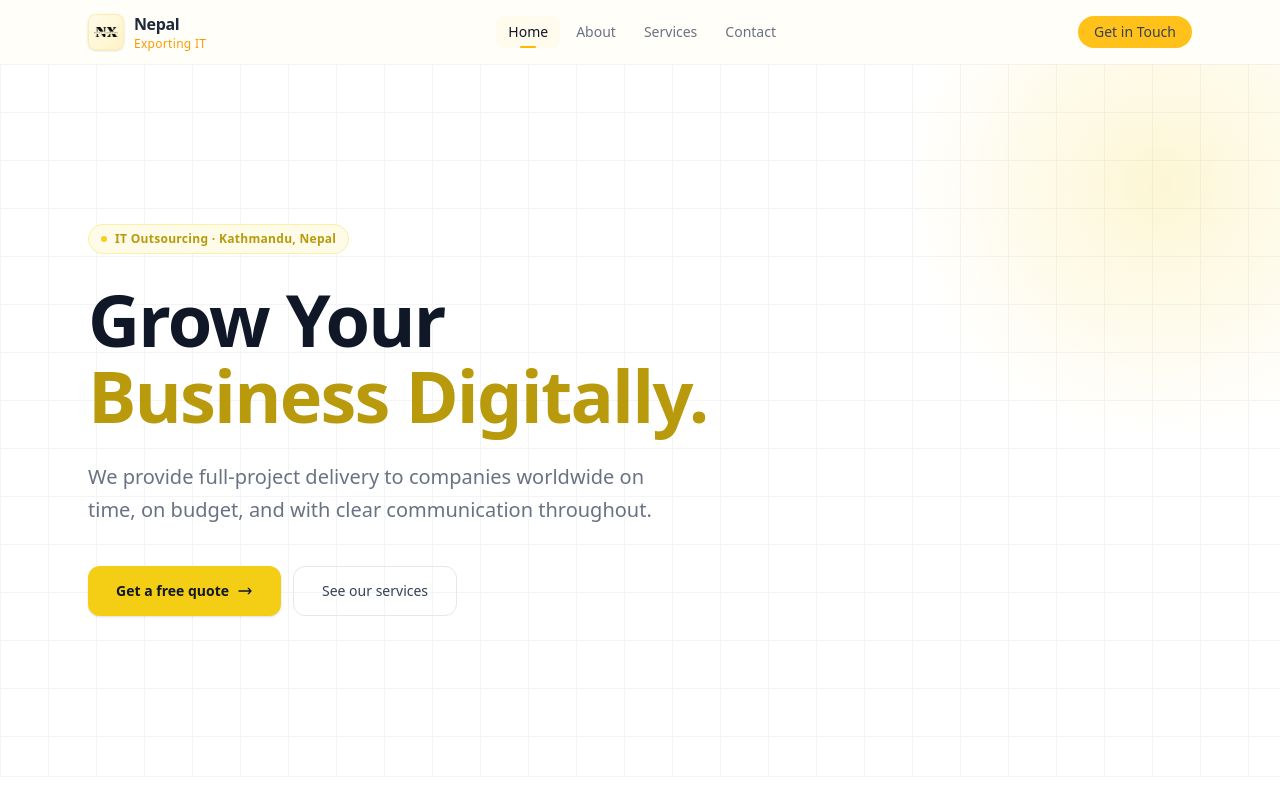
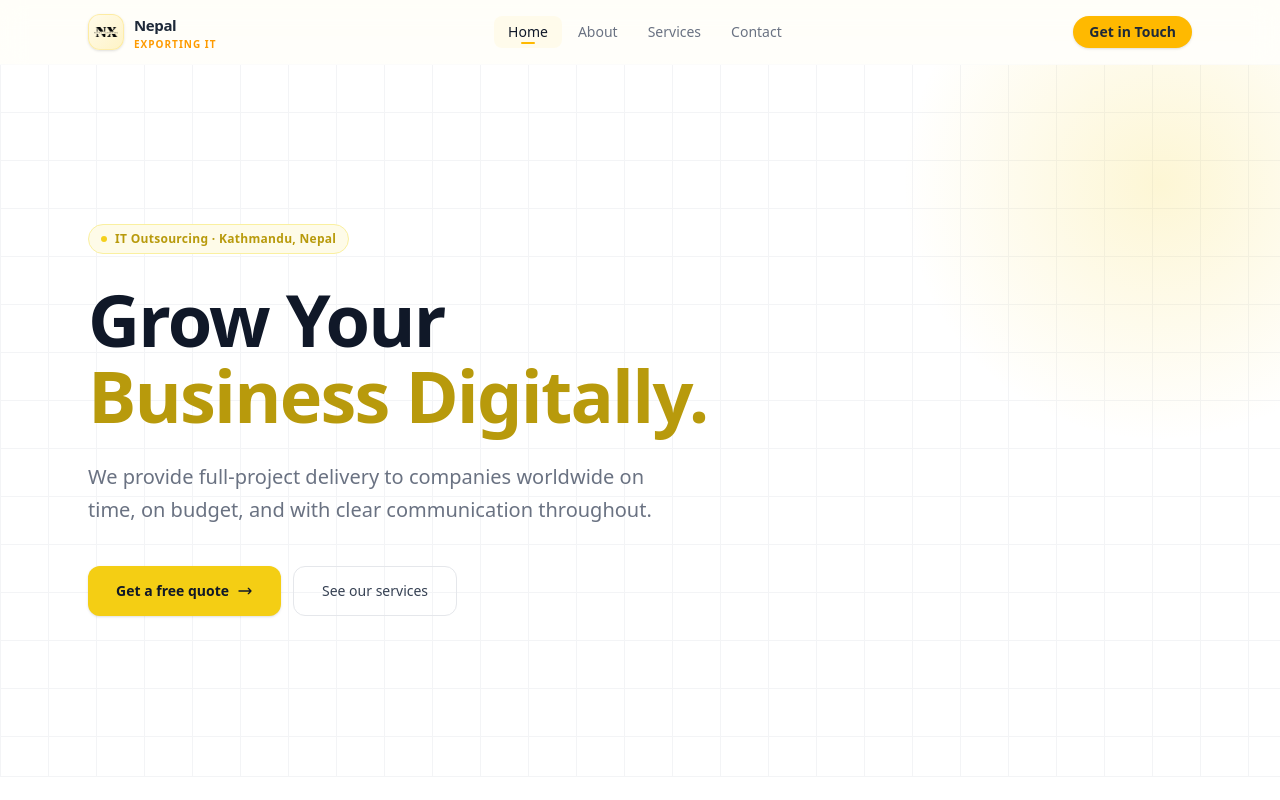
Before and after one commit to NepalExportingIT/Company_website, a Next.js app in the folder nepalexportingit/: page / in a window 1280 px wide. Shown: the top 800 px of the page. Built offline with nearby package versions, Linux system fonts and the light colour scheme.

Commit message:
feat: enhance Navbar styling and layout for improved user experience

```diff
--- a/nepalexportingit/app/components/Navbar.tsx
+++ b/nepalexportingit/app/components/Navbar.tsx
@@ -30,7 +30,6 @@ export default function Navbar() {
     return () => window.removeEventListener('scroll', handleScroll)
   }, [])
 
-  // Prevent body scroll when mobile menu is open
   useEffect(() => {
     if (isOpen) {
       document.body.style.overflow = 'hidden'
@@ -47,15 +46,16 @@ export default function Navbar() {
       <nav
         className={`fixed top-0 left-0 right-0 z-50 transition-all duration-300 ${
           scrolled
-            ? 'bg-white/80 backdrop-blur-lg shadow-sm'
-            : 'bg-white/50 backdrop-blur-sm'
+            ? 'bg-white/90 backdrop-blur-xl shadow-[0_1px_12px_rgba(0,0,0,0.06)] border-b border-gray-100/80'
+            : 'bg-white/60 backdrop-blur-md border-b border-transparent'
         }`}
       >
         <div className="max-w-6xl mx-auto px-4 sm:px-6">
           <div className="flex justify-between items-center h-14 sm:h-16">
+
             {/* Logo */}
             <Link href="/" className="flex items-center gap-2.5 group">
-              <div className="relative w-8 h-8 sm:w-9 sm:h-9 flex items-center justify-center rounded-lg bg-gradient-to-br from-amber-50 to-amber-100 border border-amber-200/50 shadow-sm group-hover:shadow-md transition-all duration-300">
+              <div className="relative w-8 h-8 sm:w-9 sm:h-9 flex items-center justify-center rounded-xl bg-gradient-to-br from-amber-50 to-amber-100 border border-amber-200/60 shadow-sm group-hover:shadow-amber-100 group-hover:border-amber-300/60 transition-all duration-300">
                 <Image
                   src="/images/logo.png"
                   alt="Nepal Exporting IT"
@@ -64,33 +64,33 @@ export default function Navbar() {
                   className="object-contain w-6 h-6"
                 />
               </div>
-              <div className="flex flex-col leading-none">
-                <span className="text-sm sm:text-base font-semibold text-gray-800 tracking-tight">
+              <div className="flex flex-col leading-none gap-0.5">
+                <span className="text-sm sm:text-[15px] font-semibold text-gray-800 tracking-tight">
                   Nepal
                 </span>
-                <span className="text-[10px] sm:text-xs font-medium text-amber-500 tracking-wide">
+                <span className="text-[9px] sm:text-[10px] font-semibold text-amber-500 tracking-widest uppercase">
                   Exporting IT
                 </span>
               </div>
             </Link>
 
             {/* Desktop Navigation */}
-            <div className="hidden md:flex items-center gap-1">
+            <div className="hidden md:flex items-center gap-0.5">
               {navLinks.map((link: NavLink) => {
                 const isActive = pathname === link.href
                 return (
                   <Link
                     key={link.name}
                     href={link.href}
-                    className={`relative px-3 py-1.5 text-sm font-medium rounded-lg transition-all duration-200 ${
+                    className={`relative px-3.5 py-1.5 text-sm font-medium rounded-lg transition-all duration-200 ${
                       isActive
-                        ? 'text-gray-900 bg-amber-50/80'
-                        : 'text-gray-500 hover:text-gray-800 hover:bg-gray-50'
+                        ? 'text-gray-900 bg-amber-50'
+                        : 'text-gray-500 hover:text-gray-800 hover:bg-gray-50/80'
                     }`}
                   >
                     {link.name}
                     {isActive && (
-                      <span className="absolute bottom-0 left-1/2 -translate-x-1/2 w-4 h-0.5 bg-amber-400 rounded-full" />
+                      <span className="absolute bottom-1 left-1/2 -translate-x-1/2 w-3.5 h-[2px] bg-amber-400 rounded-full" />
                     )}
                   </Link>
                 )
@@ -98,10 +98,10 @@ export default function Navbar() {
             </div>
 
             {/* CTA Button */}
-            <div className="hidden md:flex items-center gap-3">
+            <div className="hidden md:flex items-center">
               <Link
                 href="/contact"
-                className="px-4 py-1.5 text-sm font-medium text-gray-700 bg-amber-400/90 hover:bg-amber-400 rounded-full transition-all duration-200 hover:shadow-md hover:shadow-amber-200/50 active:scale-95"
+                className="px-4 py-1.5 text-sm font-semibold text-gray-800 bg-amber-400 hover:bg-amber-300 rounded-full transition-all duration-200 shadow-sm hover:shadow-md hover:shadow-amber-200/60 active:scale-95"
               >
                 Get in Touch
               </Link>
@@ -110,23 +110,23 @@ export default function Navbar() {
             {/* Mobile Menu Button */}
             <button
               onClick={() => setIsOpen(!isOpen)}
-              className="md:hidden relative w-8 h-8 flex items-center justify-center rounded-lg hover:bg-gray-100 transition-colors"
+              className="md:hidden relative w-8 h-8 flex items-center justify-center rounded-lg hover:bg-gray-100/80 transition-colors"
               aria-label="Toggle menu"
             >
               <div className="w-5 h-5 relative">
                 <span
-                  className={`absolute left-0 top-1/2 w-5 h-0.5 bg-gray-600 transform transition-all duration-300 ${
-                    isOpen ? 'rotate-45 translate-y-0' : '-translate-y-1.5'
+                  className={`absolute left-0 top-1/2 w-5 h-[1.5px] bg-gray-600 transform transition-all duration-300 ${
+                    isOpen ? 'rotate-45 translate-y-0' : '-translate-y-[5px]'
                   }`}
                 />
                 <span
-                  className={`absolute left-0 top-1/2 w-5 h-0.5 bg-gray-600 transform transition-all duration-300 ${
-                    isOpen ? 'opacity-0' : 'opacity-100'
+                  className={`absolute left-0 top-1/2 w-5 h-[1.5px] bg-gray-600 transform transition-all duration-300 ${
+                    isOpen ? 'opacity-0 scale-x-0' : 'opacity-100'
                   }`}
                 />
                 <span
-                  className={`absolute left-0 top-1/2 w-5 h-0.5 bg-gray-600 transform transition-all duration-300 ${
-                    isOpen ? '-rotate-45 translate-y-0' : 'translate-y-1.5'
+                  className={`absolute left-0 top-1/2 w-5 h-[1.5px] bg-gray-600 transform transition-all duration-300 ${
+                    isOpen ? '-rotate-45 translate-y-0' : 'translate-y-[5px]'
                   }`}
                 />
               </div>
@@ -140,13 +140,13 @@ export default function Navbar() {
         <div className="fixed inset-0 z-40 md:hidden">
           {/* Backdrop */}
           <div
-            className="absolute inset-0 bg-black/20 backdrop-blur-sm"
+            className="absolute inset-0 bg-black/15 backdrop-blur-[2px]"
             onClick={() => setIsOpen(false)}
           />
 
           {/* Menu Panel */}
-          <div className="absolute top-14 left-0 right-0 bg-white/95 backdrop-blur-lg border-b border-gray-100 shadow-lg">
-            <div className="px-4 py-4 space-y-1">
+          <div className="absolute top-14 left-0 right-0 bg-white/97 backdrop-blur-xl border-b border-gray-100 shadow-xl shadow-gray-900/5">
+            <div className="px-3 py-3 space-y-0.5">
               {navLinks.map((link: NavLink) => {
                 const isActive = pathname === link.href
                 return (
@@ -154,33 +154,34 @@ export default function Navbar() {
                     key={link.name}
                     href={link.href}
                     onClick={() => setIsOpen(false)}
-                    className={`flex items-center gap-3 px-4 py-3 rounded-xl text-sm font-medium transition-all duration-200 ${
+                    className={`flex items-center gap-3 px-4 py-2.5 rounded-xl text-sm font-medium transition-all duration-200 ${
                       isActive
                         ? 'text-gray-900 bg-amber-50 border border-amber-200/50'
-                        : 'text-gray-600 hover:text-gray-900 hover:bg-gray-50 border border-transparent'
+                        : 'text-gray-500 hover:text-gray-800 hover:bg-gray-50 border border-transparent'
                     }`}
                   >
-                    <span className={`w-1.5 h-1.5 rounded-full ${
-                      isActive ? 'bg-amber-400' : 'bg-gray-300'
+                    <span className={`w-1.5 h-1.5 rounded-full flex-shrink-0 ${
+                      isActive ? 'bg-amber-400' : 'bg-gray-200'
                     }`} />
                     {link.name}
                     {isActive && (
-                      <svg className="w-4 h-4 ml-auto text-amber-400" fill="none" viewBox="0 0 24 24" stroke="currentColor">
-                        <path strokeLinecap="round" strokeLinejoin="round" strokeWidth={2} d="M5 13l4 4L19 7" />
+                      <svg className="w-3.5 h-3.5 ml-auto text-amber-400" fill="none" viewBox="0 0 24 24" stroke="currentColor">
+                        <path strokeLinecap="round" strokeLinejoin="round" strokeWidth={2.5} d="M5 13l4 4L19 7" />
                       </svg>
                     )}
                   </Link>
                 )
               })}
-              <div className="pt-3 px-2">
+
+              <div className="pt-2 pb-1 px-1">
                 <Link
                   href="/contact"
                   onClick={() => setIsOpen(false)}
-                  className="flex items-center justify-center gap-2 w-full py-3 px-4 text-sm font-medium text-gray-700 bg-amber-400 hover:bg-amber-300 rounded-xl transition-all duration-200 hover:shadow-md active:scale-[0.98]"
+                  className="flex items-center justify-center gap-2 w-full py-2.5 px-4 text-sm font-semibold text-gray-800 bg-amber-400 hover:bg-amber-300 rounded-xl transition-all duration-200 shadow-sm hover:shadow-md active:scale-[0.98]"
                 >
                   Get in Touch
-                  <svg className="w-4 h-4" fill="none" viewBox="0 0 24 24" stroke="currentColor">
-                    <path strokeLinecap="round" strokeLinejoin="round" strokeWidth={2} d="M13 7l5 5m0 0l-5 5m5-5H6" />
+                  <svg className="w-3.5 h-3.5" fill="none" viewBox="0 0 24 24" stroke="currentColor">
+                    <path strokeLinecap="round" strokeLinejoin="round" strokeWidth={2.5} d="M13 7l5 5m0 0l-5 5m5-5H6" />
                   </svg>
                 </Link>
               </div>
```
